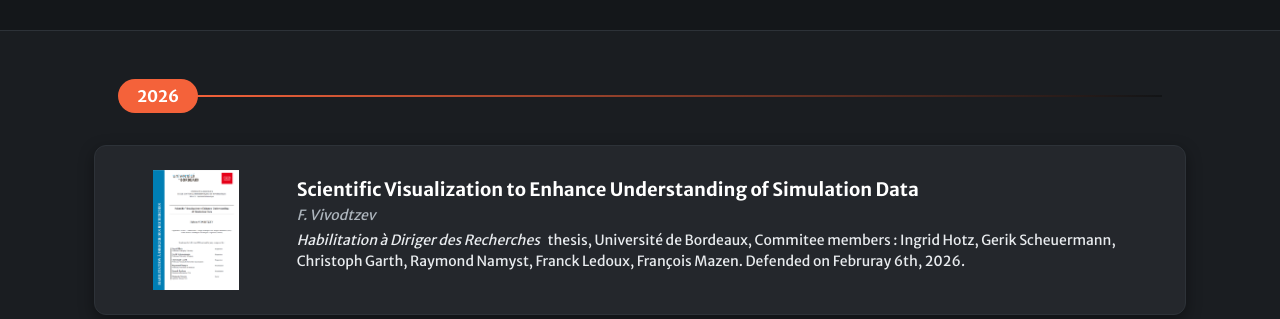
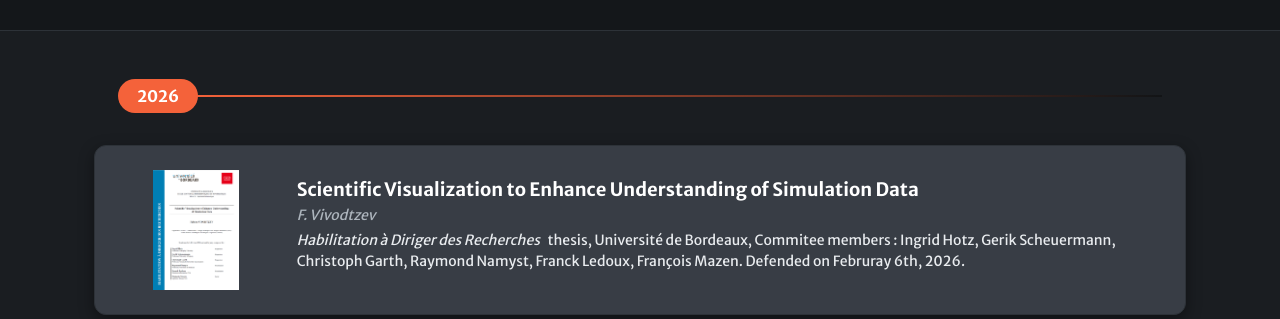
Before and after one commit to fabien-vivodtzev/fabien-vivodtzev.github.io, a plain HTML site: page index.html in a window 1280 px wide. Shown: the part 633-952 px from the top of the page. Drawn offline with Linux system fonts and the light colour scheme.

Commit message:
lighter color

```diff
--- a/css/mystyle.css
+++ b/css/mystyle.css
@@ -122,7 +122,7 @@ header.masthead.banner-mode .container {
     padding: 1.5rem;
     margin-bottom: 1.2rem;
     border-radius: 12px;
-    background-color: #24272c; /* Cartes en relief sombre */
+    background-color: #383d45; /* Cartes en relief sombre */
     border: 1px solid #2d3238;
     box-shadow: 0 5px 15px rgba(0, 0, 0, 0.4);
     transition: all 0.3s ease;
```
